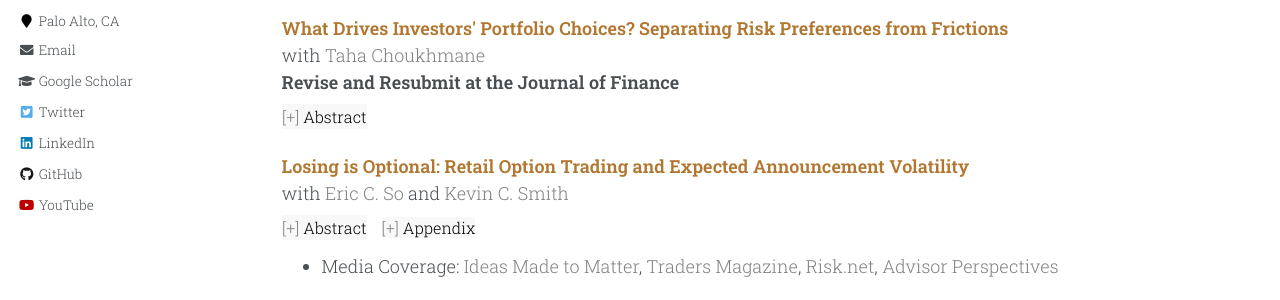
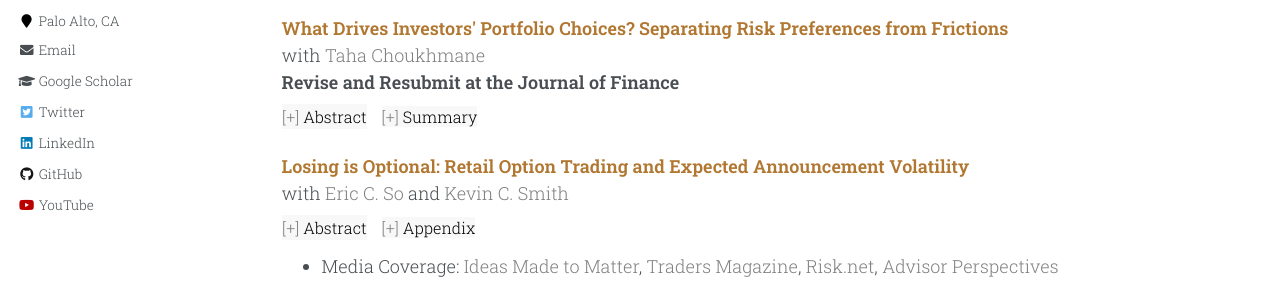
Before and after one commit to timhdesilva/timhdesilva.github.io, a Jekyll site: the page built from _pages/research.html, in a window 1280 px wide and 900 px high. Shown: the part 343-643 px from the top of the window. Built offline with Jekyll 4.4.1, drawn with Linux system fonts in a browser that asks for light colours.

Commit message:
update research

```diff
--- a/_pages/research.html
+++ b/_pages/research.html
@@ -60,7 +60,7 @@ author_profile: true
 <p>
   <a style="text-decoration:none; color:rgb(177, 119, 48); font-weight:bold" href="http://timhdesilva.github.io/files/papers/jmp_deSilva.pdf">Insurance versus Moral Hazard in Income-Contingent Student Loan Repayment</a>
   <br>
-    <button class="abstract-button" data-target="jmp" style="margin-top:8px; margin-right: 10px;">Abstract</button>
+    <button class="abstract-button" data-target="jmp" style="margin-top:8px; margin-right:10px;">Abstract</button>
     <a style="text-decoration:none; background-color:#f8f8f8; font-size: 16px; font-family: Roboto Slab, serif; margin-right: 10px;" href="https://x.com/timdesilva/status/1728472810203279590?s=20"><span style="color: gray;">[+]</span> <span style="color:black;">Summary</span></a>
     <a style="text-decoration:none; background-color:#f8f8f8; font-size: 16px; font-family: Roboto Slab, serif;" href="http://timhdesilva.github.io/files/slides/jmpslides_short.pdf"><span style="color: gray;">[+]</span> <span style="color:black;">Slides</span></a>
   <ul style="margin-top: -12px">
@@ -75,7 +75,8 @@ author_profile: true
     <a style="text-decoration:none; color:rgb(177, 119, 48); font-weight:bold" href="http://timhdesilva.github.io/files/papers/preferences_frictions.pdf">What Drives Investors&#39; Portfolio Choices? Separating Risk Preferences from Frictions</a>
     <br>with <a style="text-decoration:none; color:gray" href="https://tahachoukhmane.com/">Taha Choukhmane</a>
     <br><strong>Revise and Resubmit at the Journal of Finance</strong>
-    <br><button class="abstract-button" data-target="pref_fric" style="margin-top:8px">Abstract</button>
+    <br><button class="abstract-button" data-target="pref_fric" style="margin-top:8px; margin-right:10px">Abstract</button>
+    <a style="text-decoration:none; background-color:#f8f8f8; font-size: 16px; font-family: Roboto Slab, serif;" href="https://twitter.com/timdesilva/status/1797283088885498071"><span style="color: gray;">[+]</span> <span style="color:black;">Summary</span></a>
 </p>
 <div id="pref_fric" class="abstract-content">
   We study the role of risk preferences and frictions in portfolio choice using variation in 401(k) default options. Patterns of active choice in response to different default funds imply that, absent participation frictions, 94\% of investors prefer holding stocks, with an equity share of retirement wealth declining with age---patterns markedly different from observed allocations. We use this quasi-experiment to estimate a life cycle model and find a relative risk aversion of 2, EIS of 0.4, and \$200 portfolio adjustment cost. Our results suggest that low levels of stock market participation in retirement accounts are due to participation frictions rather than non-standard preferences such as loss-aversion.
```
